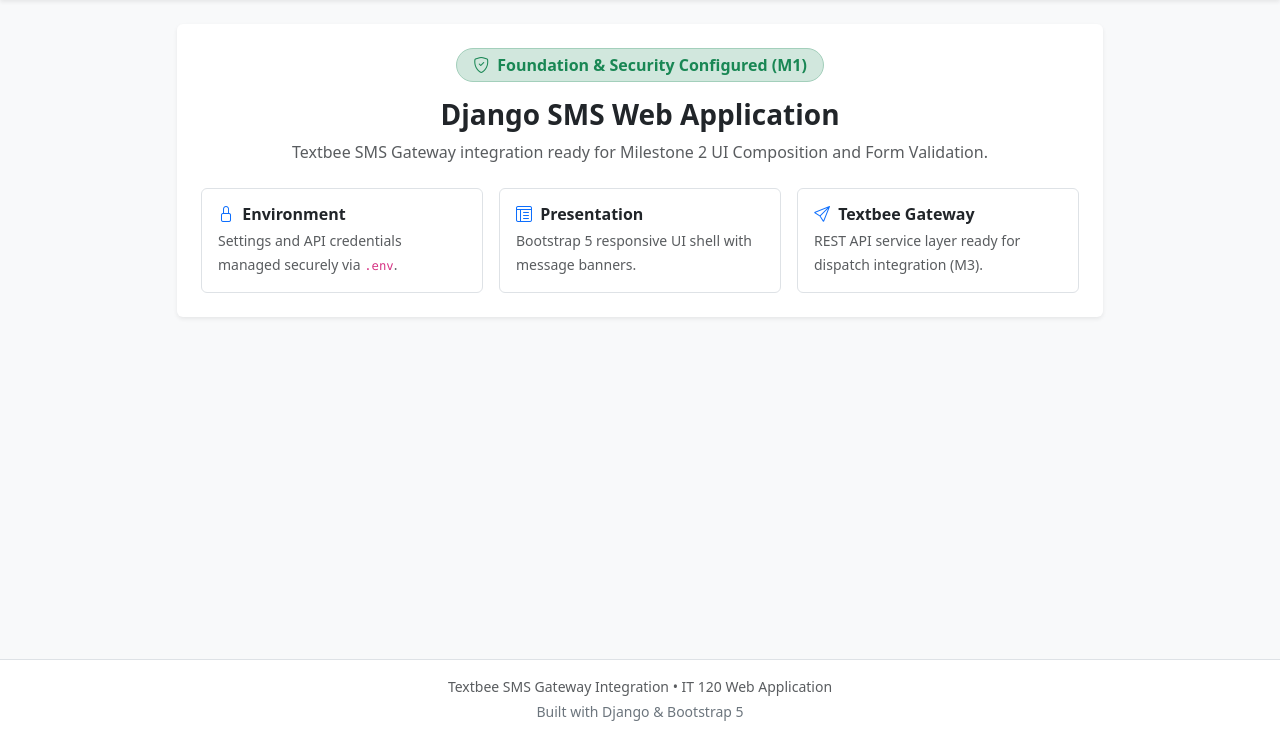
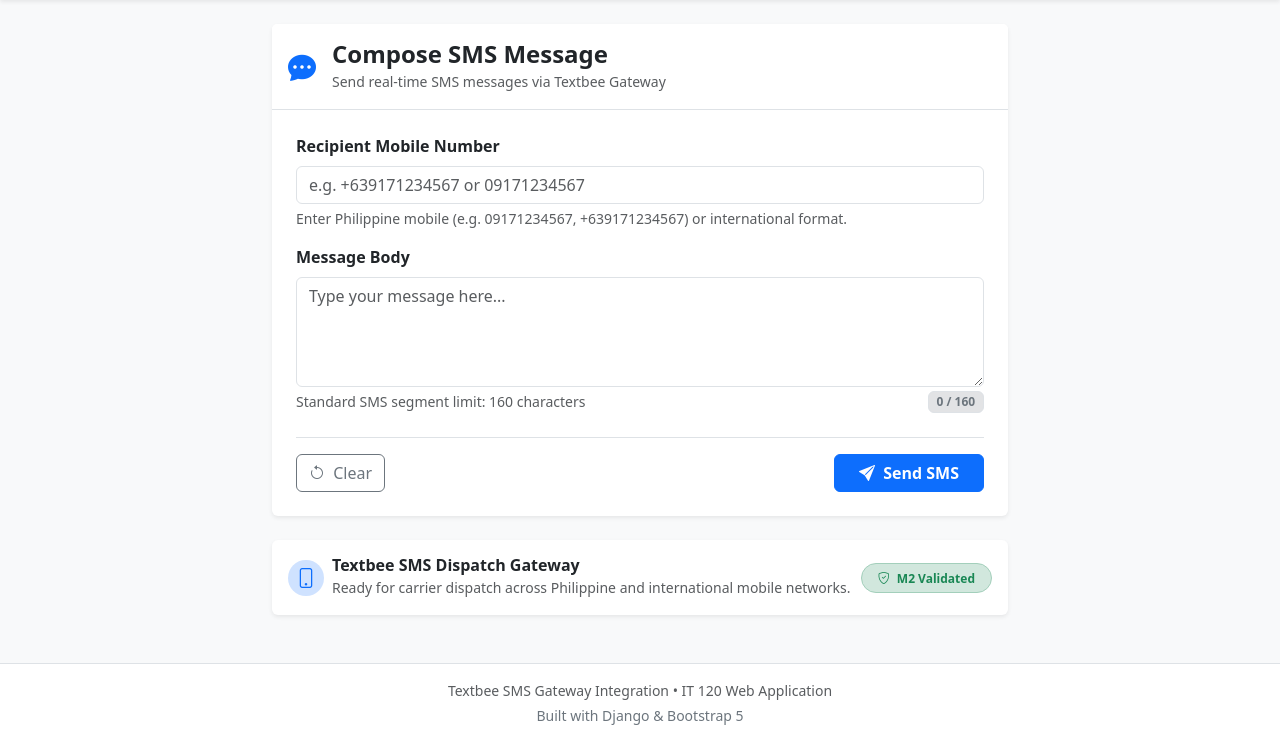
Before and after one commit to verdenef/it120-django, a Django app: page / in a window 1280 px wide. Shown: the part 62-804 px from the top of the page. Before the commit the page ends 783 px from the top, so only its background shows below. Run offline with Django 5.2, Linux system fonts and the light colour scheme.

Commit message:
feat(m2): implement responsive SMS composition UI with live character counter

```diff
--- a/sms_app/templates/sms_app/home.html
+++ b/sms_app/templates/sms_app/home.html
@@ -1,39 +1,102 @@
 {% extends "base.html" %}
 
-{% block title %}SMS Dispatcher - Dashboard{% endblock %}
+{% block title %}SMS Dispatcher - Compose SMS{% endblock %}
 
 {% block content %}
 <div class="row justify-content-center">
-    <div class="col-12 col-lg-10">
+    <div class="col-12 col-lg-8">
+        <!-- SMS Composition Card -->
         <div class="card shadow-sm border-0 mb-4">
-            <div class="card-body p-4 text-center">
-                <div class="mb-3">
-                    <span class="badge bg-success-subtle text-success fs-6 px-3 py-2 border border-success-subtle rounded-pill">
-                        <i class="bi bi-shield-check me-1"></i> Foundation &amp; Security Configured (M1)
-                    </span>
+            <div class="card-header bg-white border-bottom py-3">
+                <div class="d-flex align-items-center">
+                    <i class="bi bi-chat-dots-fill text-primary fs-3 me-3"></i>
+                    <div>
+                        <h1 class="h4 fw-bold mb-0">Compose SMS Message</h1>
+                        <small class="text-muted">Send real-time SMS messages via Textbee Gateway</small>
+                    </div>
                 </div>
-                <h1 class="h3 fw-bold mb-2">Django SMS Web Application</h1>
-                <p class="text-muted mb-4">
-                    Textbee SMS Gateway integration ready for Milestone 2 UI Composition and Form Validation.
-                </p>
-                <div class="row g-3 justify-content-center text-start">
-                    <div class="col-md-4">
-                        <div class="p-3 border rounded bg-white h-100">
-                            <h6 class="fw-bold mb-1"><i class="bi bi-lock me-1 text-primary"></i> Environment</h6>
-                            <small class="text-muted">Settings and API credentials managed securely via <code>.env</code>.</small>
+            </div>
+            <div class="card-body p-4">
+                <form method="post" action="{% url 'home' %}" id="sms-compose-form" novalidate>
+                    {% csrf_token %}
+
+                    <!-- Recipient Mobile Number Field -->
+                    <div class="mb-3">
+                        <label for="{{ form.phone_number.id_for_label }}" class="form-label fw-semibold">
+                            Recipient Mobile Number
+                        </label>
+                        <input type="tel"
+                               name="{{ form.phone_number.html_name }}"
+                               id="{{ form.phone_number.id_for_label }}"
+                               value="{{ form.phone_number.value|default_if_none:'' }}"
+                               class="form-control {% if form.phone_number.errors %}is-invalid{% endif %}"
+                               placeholder="e.g. +639171234567 or 09171234567"
+                               autocomplete="tel"
+                               aria-describedby="phoneHelp"
+                               required>
+                        <div id="phoneHelp" class="form-text">
+                            Enter Philippine mobile (e.g. 09171234567, +639171234567) or international format.
                         </div>
+                        {% if form.phone_number.errors %}
+                            {% for error in form.phone_number.errors %}
+                                <div class="invalid-feedback d-block">{{ error }}</div>
+                            {% endfor %}
+                        {% endif %}
                     </div>
-                    <div class="col-md-4">
-                        <div class="p-3 border rounded bg-white h-100">
-                            <h6 class="fw-bold mb-1"><i class="bi bi-layout-text-window-reverse me-1 text-primary"></i> Presentation</h6>
-                            <small class="text-muted">Bootstrap 5 responsive UI shell with message banners.</small>
+
+                    <!-- Message Body Field -->
+                    <div class="mb-4">
+                        <label for="{{ form.message.id_for_label }}" class="form-label fw-semibold">
+                            Message Body
+                        </label>
+                        <textarea name="{{ form.message.html_name }}"
+                                  id="{{ form.message.id_for_label }}"
+                                  rows="4"
+                                  class="form-control {% if form.message.errors %}is-invalid{% endif %}"
+                                  placeholder="Type your message here..."
+                                  aria-describedby="char-limit-help char-counter"
+                                  required>{{ form.message.value|default_if_none:'' }}</textarea>
+                        <div class="d-flex justify-content-between align-items-center mt-1">
+                            <small id="char-limit-help" class="text-muted">Standard SMS segment limit: 160 characters</small>
+                            <span id="char-counter" class="badge bg-secondary-subtle text-secondary border" aria-live="polite">0 / 160</span>
                         </div>
+                        {% if form.message.errors %}
+                            {% for error in form.message.errors %}
+                                <div class="invalid-feedback d-block">{{ error }}</div>
+                            {% endfor %}
+                        {% endif %}
                     </div>
-                    <div class="col-md-4">
-                        <div class="p-3 border rounded bg-white h-100">
-                            <h6 class="fw-bold mb-1"><i class="bi bi-send me-1 text-primary"></i> Textbee Gateway</h6>
-                            <small class="text-muted">REST API service layer ready for dispatch integration (M3).</small>
-                        </div>
+
+                    <!-- Action Buttons -->
+                    <div class="d-flex justify-content-between align-items-center pt-3 border-top">
+                        <button type="reset" class="btn btn-outline-secondary" id="btn-reset">
+                            <i class="bi bi-arrow-counterclockwise me-1"></i> Clear
+                        </button>
+                        <button type="submit" class="btn btn-primary px-4 fw-semibold" id="btn-submit">
+                            <i class="bi bi-send-fill me-1"></i> Send SMS
+                        </button>
+                    </div>
+                </form>
+            </div>
+        </div>
+
+        <!-- System & Gateway Information Card -->
+        <div class="card shadow-sm border-0 mb-4 bg-white">
+            <div class="card-body p-3">
+                <div class="row g-2 align-items-center text-center text-md-start">
+                    <div class="col-12 col-md-auto text-center">
+                        <span class="badge bg-primary-subtle text-primary p-2 rounded-circle">
+                            <i class="bi bi-phone fs-5"></i>
+                        </span>
+                    </div>
+                    <div class="col-12 col-md">
+                        <h6 class="fw-bold mb-0">Textbee SMS Dispatch Gateway</h6>
+                        <small class="text-muted">Ready for carrier dispatch across Philippine and international mobile networks.</small>
+                    </div>
+                    <div class="col-12 col-md-auto text-center text-md-end">
+                        <span class="badge bg-success-subtle text-success border border-success-subtle rounded-pill px-3 py-2">
+                            <i class="bi bi-shield-check me-1"></i> M2 Validated
+                        </span>
                     </div>
                 </div>
             </div>
@@ -41,3 +104,52 @@
     </div>
 </div>
 {% endblock %}
+
+{% block extra_js %}
+<script>
+    document.addEventListener('DOMContentLoaded', function () {
+        const messageTextarea = document.getElementById('{{ form.message.id_for_label }}') || document.querySelector('textarea[name="message"]');
+        const charCounter = document.getElementById('char-counter');
+        const form = document.getElementById('sms-compose-form') || (messageTextarea ? messageTextarea.closest('form') : null);
+
+        if (!messageTextarea || !charCounter) {
+            return;
+        }
+
+        function updateCharacterCounter() {
+            const length = messageTextarea.value.length;
+            charCounter.textContent = `${length} / 160`;
+
+            // Clear previous styling classes
+            charCounter.classList.remove(
+                'bg-secondary-subtle', 'text-secondary', 'border',
+                'bg-warning', 'text-dark',
+                'bg-danger', 'text-white'
+            );
+
+            // Apply contextual styling based on segment threshold
+            if (length > 160) {
+                charCounter.classList.add('bg-danger', 'text-white');
+            } else if (length >= 140) {
+                charCounter.classList.add('bg-warning', 'text-dark');
+            } else {
+                charCounter.classList.add('bg-secondary-subtle', 'text-secondary', 'border');
+            }
+        }
+
+        // Real-time counter updates on input and keyup events
+        messageTextarea.addEventListener('input', updateCharacterCounter);
+        messageTextarea.addEventListener('keyup', updateCharacterCounter);
+
+        // Reset character counter when form is reset
+        if (form) {
+            form.addEventListener('reset', function () {
+                setTimeout(updateCharacterCounter, 0);
+            });
+        }
+
+        // Initialize counter display on load (e.g. if re-rendered with existing content)
+        updateCharacterCounter();
+    });
+</script>
+{% endblock %}
```
Also changed, not shown: sms_app/tests.py (+160 -0 lines).
